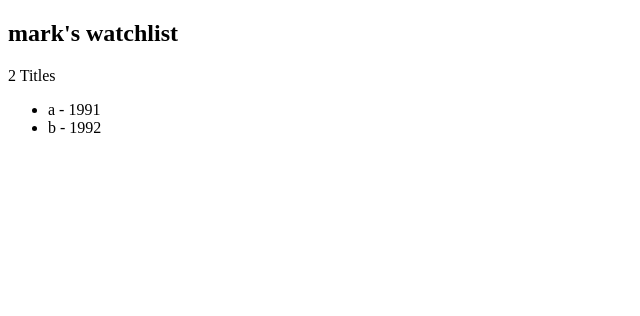
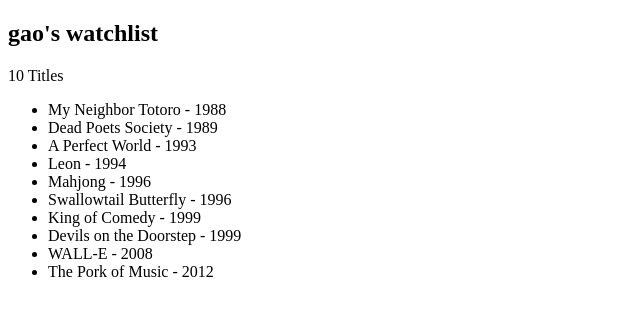
Before and after one commit to GYLTP/watchlist, a Flask app: page / in a window 1280 px wide. Shown: the top 316 px of the page, without its empty margins (0-640 px from the left). Run offline with Flask 2, Linux system fonts and the light colour scheme.

Commit message:
add index

```diff
--- a/app.py
+++ b/app.py
@@ -2,11 +2,20 @@ from flask import Flask, render_template
 app = Flask(__name__)
 
 
-name = 'mark'
+name = 'gao'
 movies = [
-    {'title':'a','year':'1991'},
-    {'title':'b','year':'1992'},
+{'title': 'My Neighbor Totoro', 'year': '1988'},
+{'title': 'Dead Poets Society', 'year': '1989'},
+{'title': 'A Perfect World', 'year': '1993'},
+{'title': 'Leon', 'year': '1994'},
+{'title': 'Mahjong', 'year': '1996'},
+{'title': 'Swallowtail Butterfly', 'year': '1996'},
+{'title': 'King of Comedy', 'year': '1999'},
+{'title': 'Devils on the Doorstep', 'year': '1999'},
+{'title': 'WALL-E', 'year': '2008'},
+{'title': 'The Pork of Music', 'year': '2012'},
 ]
+
 
 @app.route('/')
 def index():
--- a/templates/index.html
+++ b/templates/index.html
@@ -3,6 +3,7 @@
 <head>
     <meta charset="UTF-8">
     <title>{{ name }}'s watchlist</title>
+    <link rel="icon" href="{{ url_for('static',filename='favicon.ico') }}">
 </head>
 <body>
 <h2> {{ name }}'s watchlist</h2>
```
Also changed, not shown: static/fav.jpeg (added), 1 other file.
